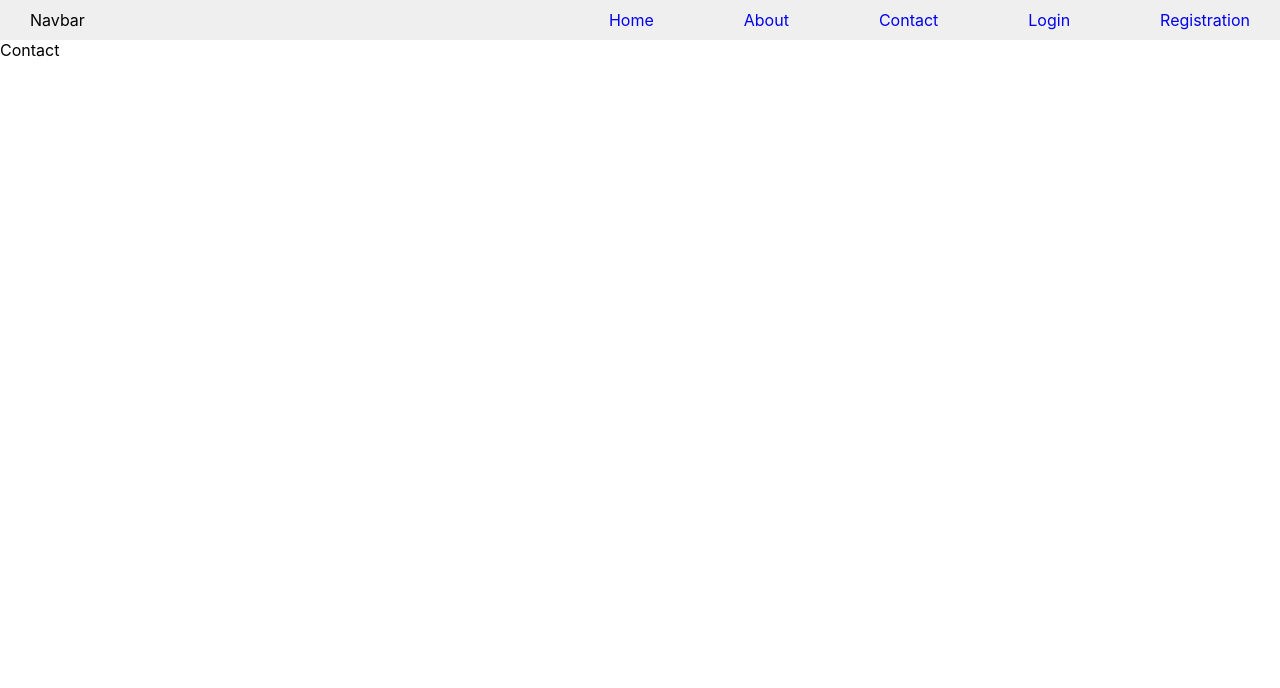
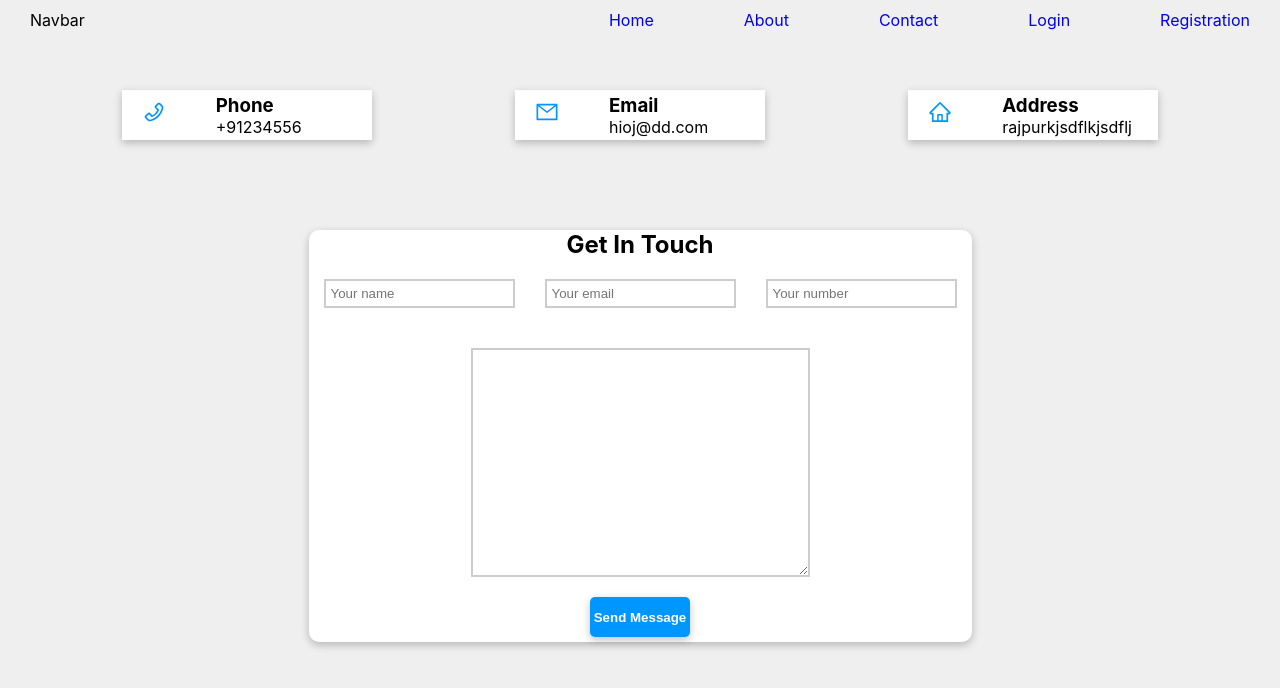
Before and after one commit to sujalshah-bit/fullstack-app, a React (Create React App) app in the folder client/: page /contact in a window 1280 px wide. Shown: the top 688 px of the page. Built offline with nearby package versions, Linux system fonts and the light colour scheme.

Commit message:
contact page styling

```diff
--- a/client/src/App.css
+++ b/client/src/App.css
@@ -2,6 +2,9 @@
   margin: 0;
   padding: 0;
   box-sizing: border-box;
+}
+body{
+  background-color: #efefef;
 }
 ul{
   list-style: none;
@@ -135,6 +138,81 @@ form >  button{
   font-weight: 600;
 }
 
+/* Contacts */
+.contacts{
+  max-width: 1200px;
+  margin: auto;
+
+}
+.first_container{
+
+  display: flex;
+  flex-wrap: wrap;
+  justify-content: space-around;
+  margin-top: 20px;
+  padding: 10px;
+
+}
+.sub_container{
+  margin-top: 20px;
+  width: 250px;
+  height: 50px;
+  display: flex;
+  align-items: center;
+  gap: 50px;
+  padding: 0 20px;
+  box-shadow: rgba(0, 0, 0, 0.24) 0px 3px 8px;
+  background-color: #fff;
+}
+.mb-5{
+  margin-bottom: 80px;
+}
+
+.second_container{
+  display: flex;
+  justify-content: center;
+  align-items: center;
+  flex-direction: column;
+}
+.second_container > form{
+  background-color: #fff;
+  display: flex;
+  justify-content: center;
+  align-items: center;
+  flex-direction: column;
+  box-shadow: rgba(0, 0, 0, 0.24) 0px 3px 8px;
+  border-radius: 10px;
+  gap: 20px;
+
+}
+.input_fields{
+  display: flex;
+  flex-wrap: wrap;
+  justify-content: center;
+  gap: 30px;
+  margin-bottom: 20px;
+  padding: 0 15px;
+}
+.input_fields>input{
+  border: none;
+  padding: 5px;
+  outline: none;
+  border: 2px solid #ccc;
+}
+form > textarea{
+  border: 2px solid #ccc;
+
+}
+.btn_contact{
+  border-radius: 5px;
+  background-color: #0096FF;
+  box-shadow: rgba(0, 0, 0, 0.24) 0px 3px 8px;
+  margin-bottom: 5px;
+}
+
+
+
+
 
 @media (max-width:820px) {
   .navlinks{
@@ -149,3 +227,8 @@ form >  button{
     display: block;
   }
 }
+@media (max-width:563px) {
+  .second_container > form{
+    text-align: center;
+  }
+}
--- a/client/src/components/Contact.jsx
+++ b/client/src/components/Contact.jsx
@@ -1,8 +1,48 @@
 import React from 'react'
-
+import {AiOutlineMail, AiOutlineHome, AiOutlinePhone } from 'react-icons/ai'
 const Contact = () => {
   return (
-    <div>Contact</div>
+    <>
+        <section className="contacts">
+            <div className="first_container mb-5">
+                <div className="sub_container">
+                    <h2><AiOutlinePhone fill='#0096FF'/></h2>
+                    <div className="details">
+                        <h3>Phone</h3>
+                        +91234556
+                    </div>
+                </div>
+                <div className="sub_container">
+                    <h2><AiOutlineMail fill='#0096FF'/></h2>
+                    <div className="details">
+                        <h3>Email</h3>
+                        <span>hioj@dd.com</span>
+                    </div>
+                </div>
+                <div className="sub_container">
+                    <h2><AiOutlineHome fill='#0096FF'/></h2>
+                    <div className="details">
+                        <h3>Address</h3>
+                        <span>rajpurkjsdflkjsdflj</span>
+                    </div>
+                </div>
+            </div>
+
+            <div className="second_container">
+                <form action="">
+                <h1>Get In Touch</h1>
+                <div className="input_fields">
+
+                    <input type="text" placeholder='Your name'/>
+                    <input type="email" placeholder='Your email'/>
+                    <input type="number" placeholder='Your number'/>
+                </div>
+                <textarea name="message" id="message" cols="40" rows="15"></textarea>
+                <button className='btn_contact' type="submit">Send Message</button>
+                </form>
+            </div>
+        </section>
+    </>
   )
 }
 
```
